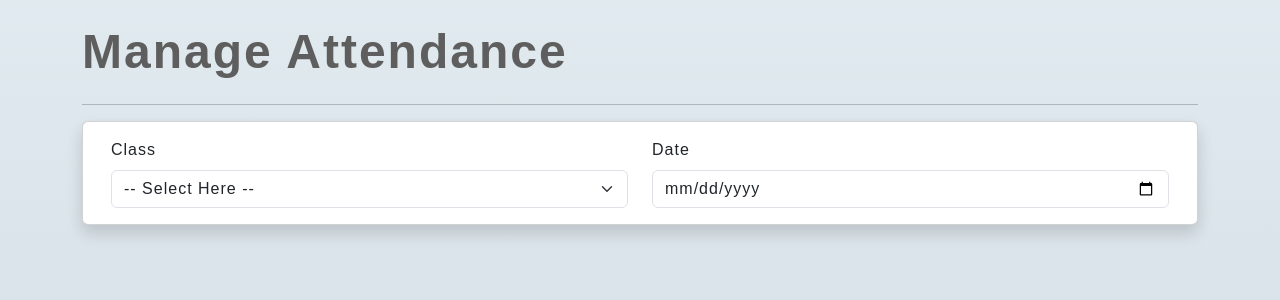
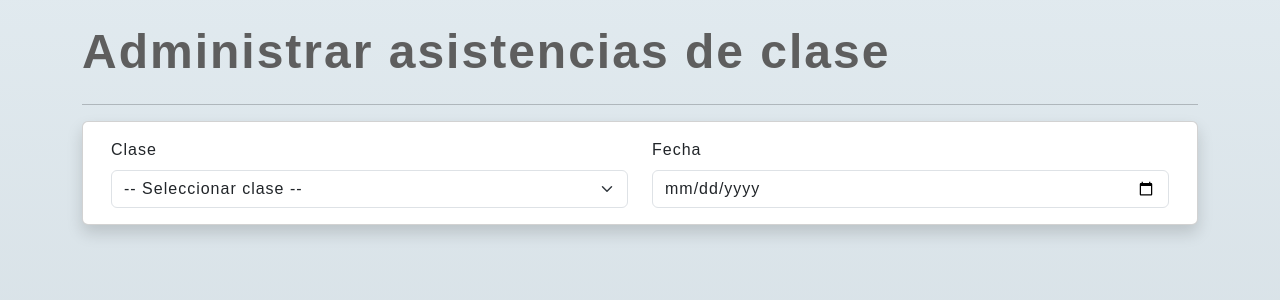
Before and after one commit to MrError2003/php_attendance, a PHP site: page /index.php?page=attendance in a window 1280 px wide. Shown: the part 56-356 px from the top of the page. Run offline with PHP 8.4, Linux system fonts and the light colour scheme; data comes from the database, SQL or seed files in the repository.

Commit message:
Se agrega estilo e instrucciones para que estos se vean sereflejados

```diff
--- a/assets/css/style.css
+++ b/assets/css/style.css
@@ -1,4 +1,11 @@
 @import url('https://fonts.googleapis.com/css2?family=Orbitron:wght@400;500;600;700;800;900&family=Ubuntu:ital,wght@0,300;0,400;0,500;0,700;1,300;1,400;1,500;1,700&display=swap');
+
+/* IMPORTANTE:
+------------------------------------
+Si quiere que los cambios de la hoja de estilos se apliquen
+en la vista primero limpiar caché del navegador
+------------------------------------
+*/
 
 :root {
     --font-orbiton: 'Orbitron', sans-serif;
@@ -30,7 +37,7 @@ div.page-title * {
     font-weight: 600;
     letter-spacing: 2px;
     color: #5e5e5e;
-    /* font-family: var(--font-arial); */
+    font-family: var(--font-arial);
 }
 
 .flashdata {
--- a/pages/attendance.php
+++ b/pages/attendance.php
@@ -1,4 +1,4 @@
-<div class="page-title mb-3">Manage Attendance</div>
+<div class="page-title mb-3">Administrar asistencias de clase</div>
 <hr>
 <?php
 // $studentList = $actionClass->list_student();
@@ -20,9 +20,9 @@ $studentList = $actionClass->attendanceStudents($class_id, $class_date);
                     <div class="container-fluid">
                         <div class="row align-items-end">
                             <div class="col-lg-6 col-md-6 col-sm-12 col-12">
-                                <label for="class_id" class="form-label">Class</label>
+                                <label for="class_id" class="form-label">Clase</label>
                                 <select name="class_id" id="class_id" class="form-select" required="required">
-                                    <option value="" disabled <?= empty($class_id) ? "selected" : "" ?>> -- Select Here -- </option>
+                                    <option value="" disabled <?= empty($class_id) ? "selected" : "" ?>> -- Seleccionar clase -- </option>
                                     <?php if(!empty($classList) && is_array($classList)): ?>
                                     <?php foreach($classList as $row): ?>
                                         <option value="<?= $row['id'] ?>" <?= (isset($class_id) && $class_id == $row['id']) ? "selected" : "" ?>><?= $row['name'] ?></option>
@@ -31,7 +31,7 @@ $studentList = $actionClass->attendanceStudents($class_id, $class_date);
                                 </select>
                             </div>
                             <div class="col-lg-6 col-md-6 col-sm-12 col-12">
-                                <label for="class_date" class="form-label">Date</label>
+                                <label for="class_date" class="form-label">Fecha</label>
                                 <input type="date" name="class_date" id="class_date" class="form-control" value="<?= $class_date ?? '' ?>" required="required">
                             </div>
                         </div>
@@ -41,7 +41,7 @@ $studentList = $actionClass->attendanceStudents($class_id, $class_date);
             <?php if(!empty($class_id) && !empty($class_date)): ?>
             <div class="card shadow mb-3">
                 <div class="card-header rounded-0">
-                    <div class="card-title">Attendance Sheet</div>
+                    <div class="card-title">Hoja de asistencias</div>
                 </div>
                 <div class="card-body">
                     <div class="container-fluid">
@@ -56,16 +56,16 @@ $studentList = $actionClass->attendanceStudents($class_id, $class_date);
                                 </colgroup>
                                 <thead class="bg-primary">
                                     <tr>
-                                        <th class="text-center bg-transparent text-light">Students</th>
-                                        <th class="text-center bg-transparent text-light">Present</th>
-                                        <th class="text-center bg-transparent text-light">Late</th>
-                                        <th class="text-center bg-transparent text-light">Absent</th>
-                                        <th class="text-center bg-transparent text-light">Holiday</th>
+                                        <th class="text-center bg-transparent text-light">Estudiantes</th>
+                                        <th class="text-center bg-transparent text-light">Presente</th>
+                                        <th class="text-center bg-transparent text-light">Tarde</th>
+                                        <th class="text-center bg-transparent text-light">Ausente</th>
+                                        <th class="text-center bg-transparent text-light">Festivo</th>
                                     </tr>
                                 </thead>
                                 <tbody>
                                     <tr>
-                                        <th class="text-center px-2 py-1 text-dark-emphasis">Check/Uncheck All</th>
+                                        <th class="text-center px-2 py-1 text-dark-emphasis">Seleccionar todos</th>
                                         <th class="text-center px-2 py-1 text-dark-emphasis">
                                             <div class="form-check d-flex w-100 justify-content-center">
                                                 <input class="form-check-input checkAll" type="checkbox" id="PCheckAll">
@@ -134,7 +134,7 @@ $studentList = $actionClass->attendanceStudents($class_id, $class_date);
                                     <?php endforeach; ?>
                                     <?php else: ?>
                                         <tr>
-                                            <td colspan="5" class="px-2 py-1 text-center">No Student Listed Yet</td>
+                                            <td colspan="5" class="px-2 py-1 text-center">Estudiantes no listados</td>
                                         </tr>
                                     <?php endif; ?>
                                 </tbody>
@@ -145,7 +145,7 @@ $studentList = $actionClass->attendanceStudents($class_id, $class_date);
             </div>
             <div class="d-flex w-100 justify-content-center align-items-center">
                 <div class="col-lg-4 col-md-6 col-sm-12 col-12">
-                    <button class="btn btn-primary rounded-pill w-100" type="submit">Save Attendance</button>
+                    <button class="btn btn-primary rounded-pill w-100" type="submit">Guardar asistencias</button>
                 </div>
             </div>
             <?php endif; ?>
--- a/pages/attendance_report.php
+++ b/pages/attendance_report.php
@@ -51,7 +51,10 @@ if(!empty($class_month)){
                             </div>
                             <div class="col-lg-6 col-md-6 col-sm-12 col-12">
                                 <label for="class_month" class="form-label">Fecha</label>
-                                <input type="month" name="class_month" id="class_month" class="form-control" value="<?= $class_month ?? '' ?>" placeholder="Año - Mes" required="required">
+                                <input type="month" name="class_month" id="class_month"
+                                    class="form-control" value="<?= $class_month ?? '' ?>"
+                                    required="required"
+                                    style="-webkit-text-fill-color: transparent; color: transparent;">
                             </div>
                         </div>
                     </div>
```
